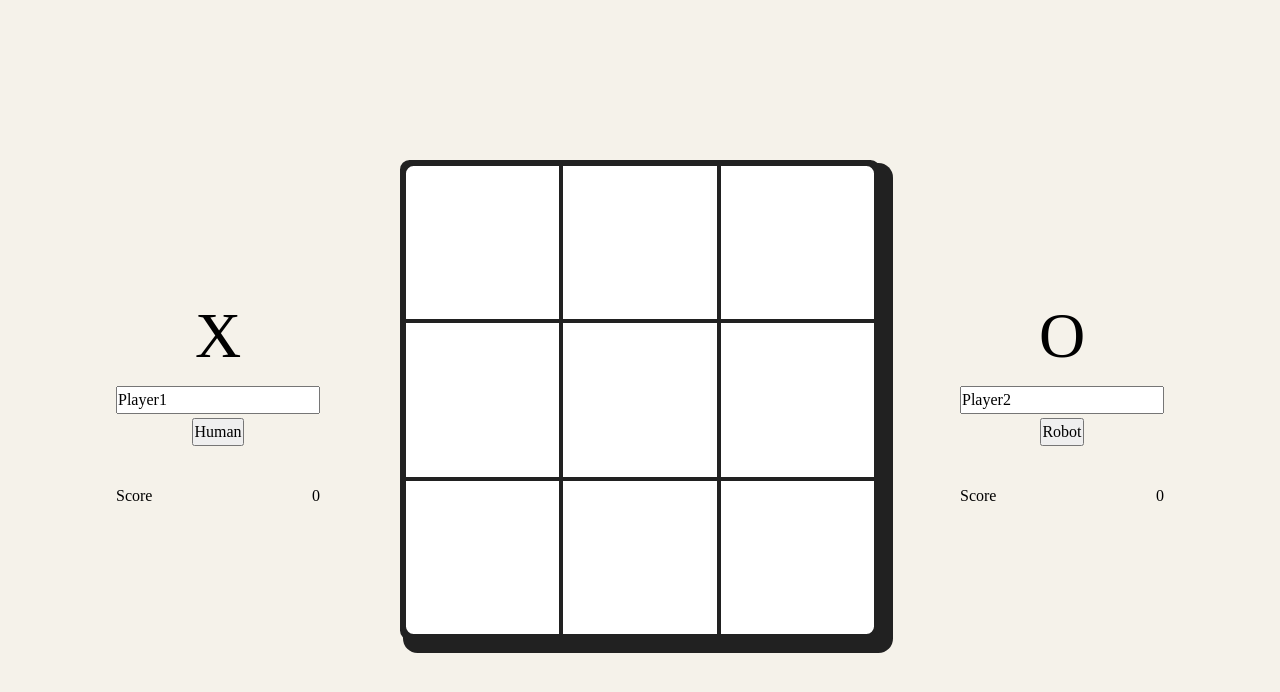
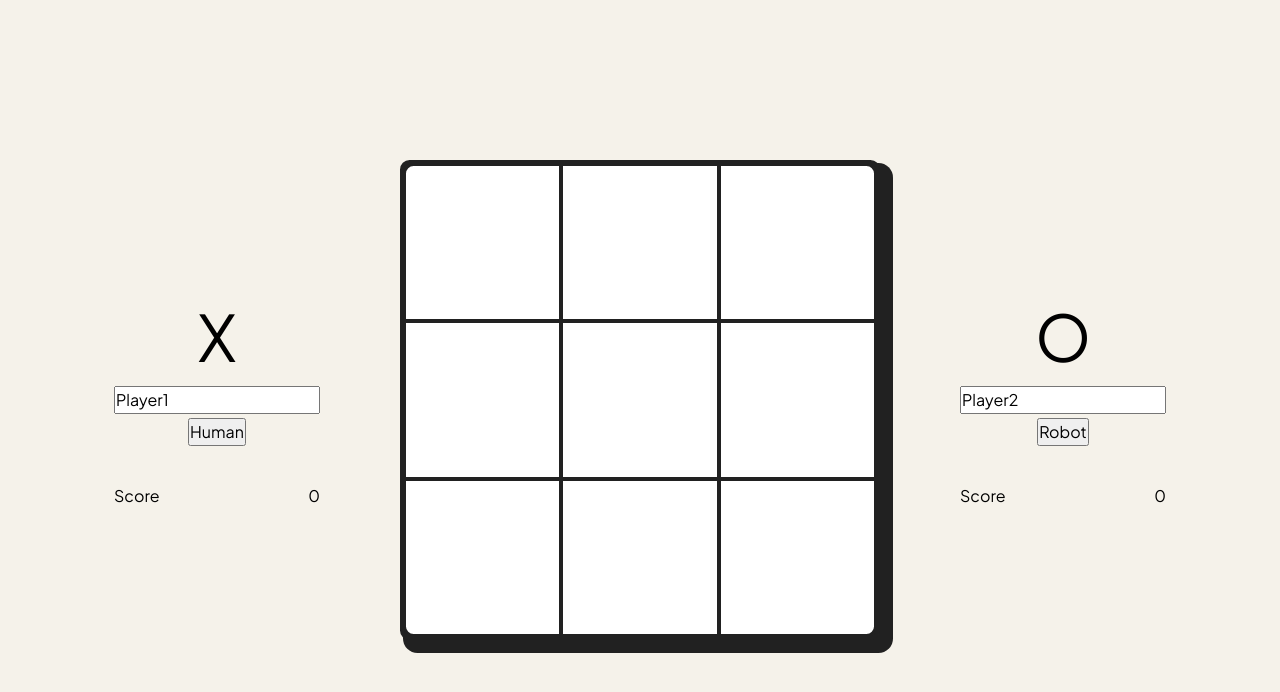
Before and after one commit to jakesummer/tic-tac-toe, a plain HTML site: page index.html in a window 1280 px wide. Drawn offline with Linux system fonts and the light colour scheme.

Commit message:
Import font

```diff
--- a/style.css
+++ b/style.css
@@ -52,6 +52,15 @@ h1, h2, h3, h4, h5, h6 {
 }
 
 /* === Styles === */
+@font-face {
+    font-family: 'PlusJakartaSans';
+    src: url('fonts/PlusJakartaSans.woff2') format('woff2-variations'),
+        url('fonts/PlusJakartaSans.woff') format('woff-variations');
+    font-weight: 200 800;
+    font-style: normal;
+    font-display: swap;
+}
+
 :root {
     --bg-color: #F5F2EA;
     --card-color: #FFFFFF;
@@ -68,6 +77,7 @@ body {
     height: 100vh;
     gap: 5rem;
     background-color: var(--bg-color);
+    font-family: "PlusJakartaSans", system-ui, "Segoe UI", Roboto, Helvetica, Arial, sans-serif, "Apple Color Emoji", "Segoe UI Emoji", "Segoe UI Symbol";
 }
 
 #gameboard {
```
Also changed, not shown: fonts/PlusJakartaSans.woff (added), fonts/PlusJakartaSans.woff2 (added).
